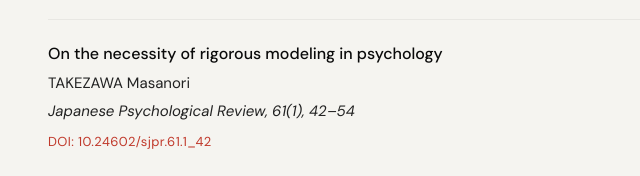
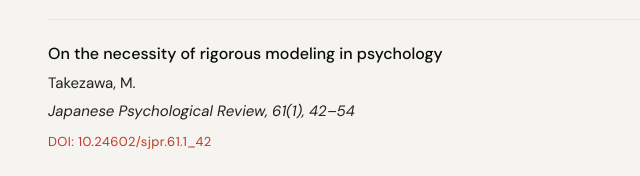
Before and after one commit to lalalarakko/lalalarakko.github.io, an Astro site: page /publications in a window 1280 px wide. Shown: the part 3046-3222 px from the top of the page, 0-640 px from the left. Built offline with nearby package versions, Linux system fonts and the light colour scheme; Astro itself is replaced by a stand-in of ours.

Commit message:
modified references

```diff
--- a/src/content/publications/books.md
+++ b/src/content/publications/books.md
@@ -142,7 +142,7 @@
     isbn: '9784807908370'
 
   - year: 2011
-    authors_en: 'Rocio Garcia-Retamero, Masanori Takezawa, & Gerd Gigerenzer'
+    authors_en: 'Garcia-Retamero, R., Takezawa, M., & Gigerenzer, G.'
     chapter_en: 'Does Imitation Benefit Cue Order Learning?'
     book_en: 'Heuristics: The Foundations of Adaptive Behavior'
     editors_en: 'Gerd Gigerenzer, Ralph Hertwig, & Thorsten Pachur (Eds.)'
@@ -152,7 +152,7 @@
     isbn: '9780199744282'
 
   - year: 2011
-    authors_en: 'Laura Martignon, Oliver Vitouch, Masanori Takezawa, & Malcolm R. Forster'
+    authors_en: 'Martignon, L., Vitouch, O., Takezawa, M., & Forster, M. R.'
     chapter_en: 'Naive and yet Enlightened: From Natural Frequencies to Fast and Frugal Decision Trees'
     book_en: 'Heuristics: The Foundations of Adaptive Behavior'
     editors_en: 'Gerd Gigerenzer, Ralph Hertwig, & Thorsten Pachur (Eds.)'
@@ -194,7 +194,7 @@
     isbn: '9780805859577'
 
   - year: 2003
-    authors_en: 'Martignon, L., Vitouch, O., Takezawa, M., & Forster, M.'
+    authors_en: 'Martignon, L., Vitouch, O., Takezawa, M., & Forster, M. R.'
     chapter_en: 'Naive and yet Enlightened: From Natural Frequencies to Fast and Frugal Decision Trees'
     book_en: 'Psychological perspectives on reasoning, judgment and decision making'
     editors_en: 'L. Macchi & D. Hardman (Eds.)'
--- a/src/content/publications/papers.md
+++ b/src/content/publications/papers.md
@@ -127,7 +127,7 @@
     role: last
 
   - year: 2018
-    authors_en: 'TAKEZAWA Masanori'
+    authors_en: 'Takezawa, M.'
     title_en: 'On the necessity of rigorous modeling in psychology'
     journal_en: 'Japanese Psychological Review, 61(1), 42–54'
     authors_ja: '竹澤 正哲'
```
